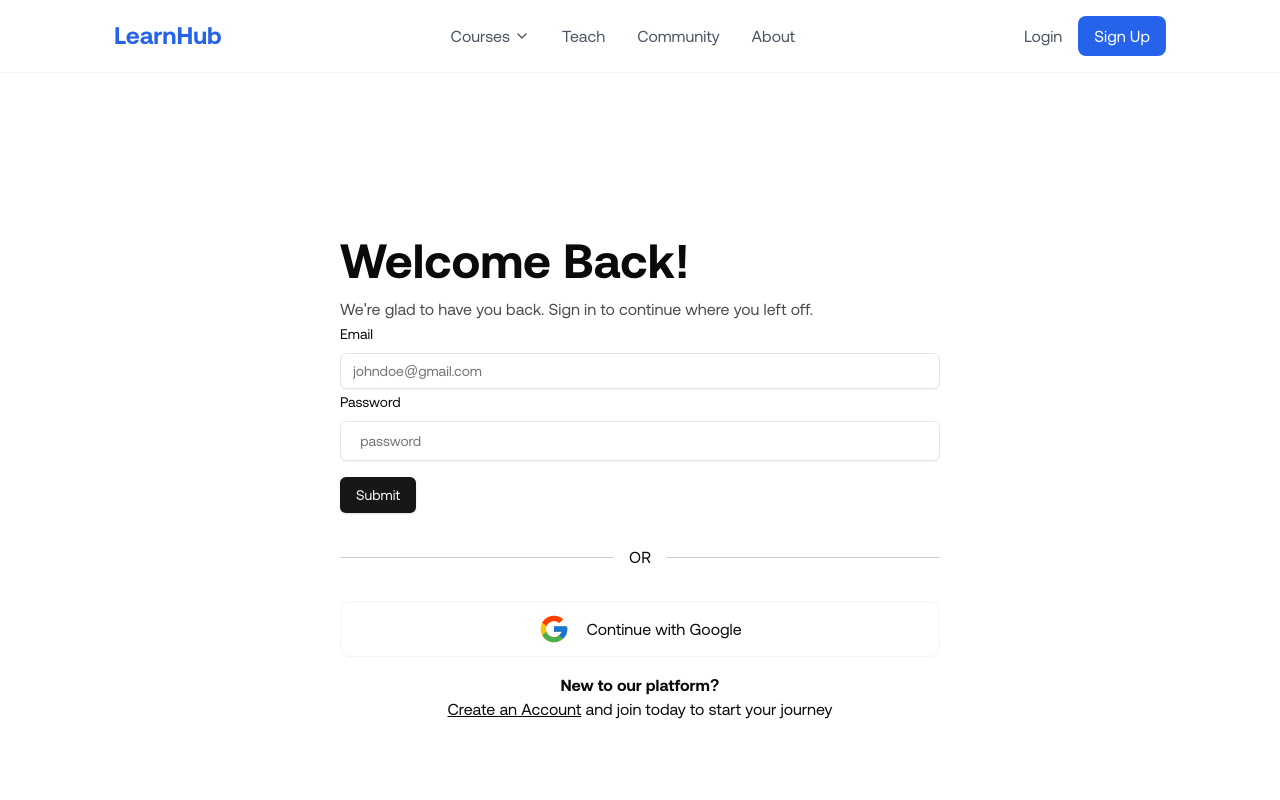
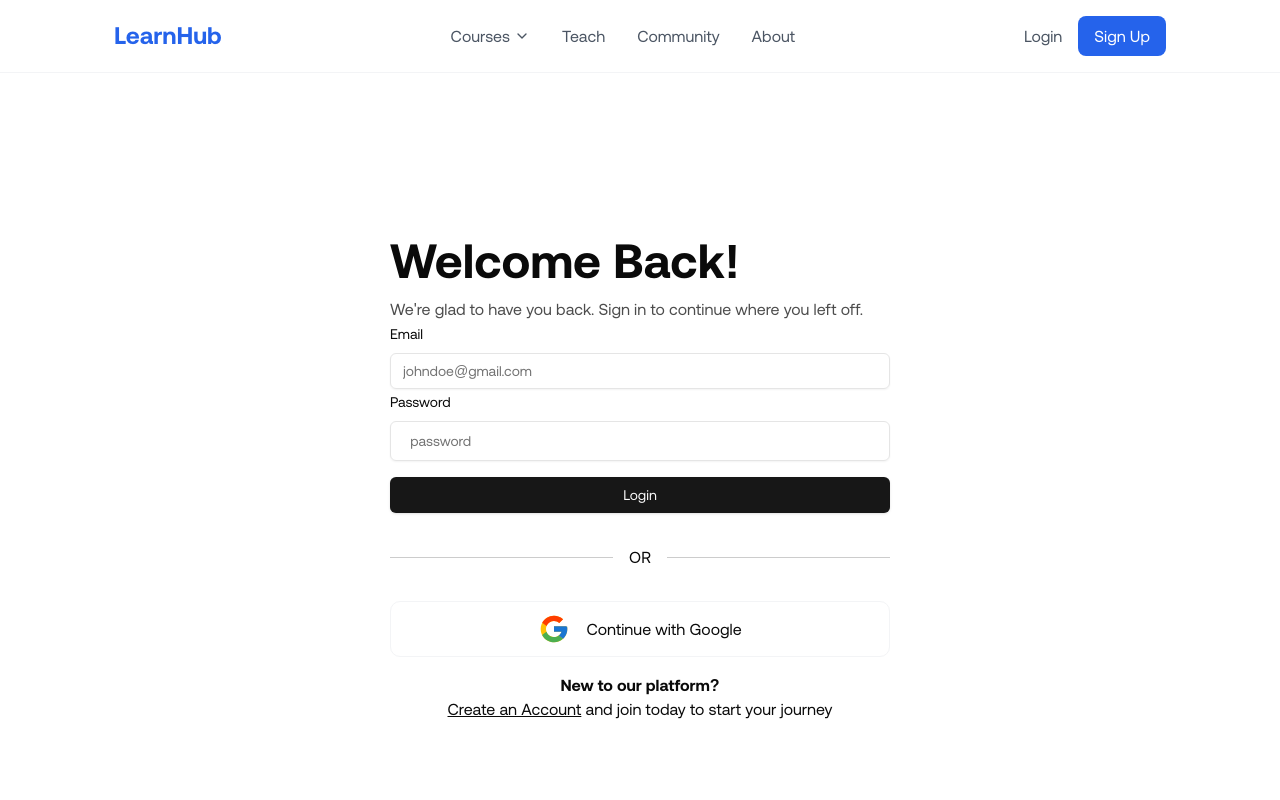
Before and after one commit to JohnnnGreat/Coursite, a Next.js app: page /login in a window 1280 px wide. Shown: the top 800 px of the page. Built offline with nearby package versions, Linux system fonts and the light colour scheme; no server answers.

Commit message:
Add react-toastify for notifications and enhance LoginComponent with loading state and error handling

```diff
--- a/package.json
+++ b/package.json
@@ -44,6 +44,7 @@
       "react-error-boundary": "^4.1.2",
       "react-hook-form": "^7.54.1",
       "react-icons": "^5.4.0",
+      "react-toastify": "^11.0.2",
       "recharts": "^2.15.0",
       "tailwind-merge": "^2.5.5",
       "tailwindcss-animate": "^1.0.7",
--- a/src/app/layout.tsx
+++ b/src/app/layout.tsx
@@ -1,19 +1,26 @@
 import Header from "@/components/SharedUi/Header";
 import GlobalErrorHandler from "./error";
+import { ToastContainer, toast } from "react-toastify";
 import "./globals.css";
+import { getServerSession } from "next-auth";
+import { authOptions } from "@/app/api/auth/[...nextauth]/route";
 
 export const metadata = {
    title: "Skill Gap Assessment Tool",
    description: "A SaaS for identifying skill gaps",
 };
 
-export default function RootLayout({ children }: { children: React.ReactNode }) {
+export default async function RootLayout({ children }: { children: React.ReactNode }) {
+   const session = await getServerSession(authOptions);
+
    return (
       <GlobalErrorHandler>
          <html lang="en">
             <body>
-               <Header />
+               {!session?.user && <Header />}
+
                <div>{children}</div>
+               {!session?.user && (
                   <footer className="bg-gray-900 text-white">
                      <div className="container mx-auto px-6 py-12">
                         <div className="grid grid-cols-1 md:grid-cols-4 gap-8">
@@ -150,6 +157,9 @@ export default function RootLayout({ children }: { children: React.ReactNode })
                         </div>
                      </div>
                   </footer>
+               )}
+
+               <ToastContainer />
             </body>
          </html>
       </GlobalErrorHandler>
--- a/src/components/Auth/LoginComponent.tsx
+++ b/src/components/Auth/LoginComponent.tsx
@@ -19,7 +19,9 @@ import Link from "next/link";
 import userState from "@/actions/userActions";
 import { ISession } from "./RegisterComponent";
 import { useRouter } from "next/navigation";
-import { Angry } from "lucide-react";
+import { useState } from "react";
+import { toast } from "react-toastify";
+import { Loader2 } from "lucide-react";
 
 interface ILoginResponse {
    user: ISession;
@@ -28,6 +30,7 @@ interface ILoginResponse {
    LOGIN COMPONENT
 */
 function LoginPage() {
+   const [isLoading, setIsLoading] = useState(false);
    const login = userState((state) => state?.login);
    const router = useRouter();
    const loginForm = useForm<z.infer<typeof loginSchema>>({
@@ -45,6 +48,7 @@ function LoginPage() {
 
    /* CREDENTIALS HANDLER */
    async function onSubmit(values: z.infer<typeof loginSchema>) {
+      setIsLoading(true);
       const result = await signIn("credentials", {
          redirect: false,
          email: values.email,
@@ -52,7 +56,11 @@ function LoginPage() {
          isSignup: false,
       });
 
-      console.log(result);
+      if (!result?.ok) {
+         toast.error(result?.error);
+      } else {
+         toast.success("Login Successfull");
+      }
 
       const session = await getSession();
       const userInformation = session as any;
@@ -64,10 +72,11 @@ function LoginPage() {
 
       login(userPayload);
       router.push("/dashboard");
+      setIsLoading(false);
    }
    return (
-      <div className="h-screen flex items-center justify-center">
-         <div className="w-[600px]">
+      <div className="h-screen flex items-center justify-center p-4">
+         <div className="w-full md:w-[500px]">
             <h1 className="text-[3rem] font-bold">Welcome Back!</h1>
             <p className="text-[#000]/70">
                We're glad to have you back. Sign in to continue where you left off.
@@ -111,9 +120,17 @@ function LoginPage() {
                   />
                   <Button
                      type="submit"
-                     className="mt-[1rem]"
+                     className="mt-4 w-full"
+                     disabled={isLoading}
                   >
-                     Submit
+                     {isLoading ? (
+                        <div className="flex gap-2 items-center">
+                           <Loader2 className="animate-spin" />
+                           Please wait...
+                        </div>
+                     ) : (
+                        "Login"
+                     )}
                   </Button>
                   <div className="flex gap-[1rem] items-center my-[2rem]">
                      <div className="w-[100%] h-[1px] bg-[#000]/20"></div>
@@ -134,7 +151,7 @@ function LoginPage() {
                <p>
                   <Link
                      className="underline hover:decoration-transparent"
-                     href="/login"
+                     href="/register"
                   >
                      Create an Account
                   </Link>{" "}
--- a/src/lib/mongodb.ts
+++ b/src/lib/mongodb.ts
@@ -1,7 +1,9 @@
 import mongoose from "mongoose";
 
 // MongoDB connection URI
-const MONGO_URI: string = process.env.MONGO_URI || "mongodb://localhost:27017/online-course";
+const MONGO_URI: string =
+   process.env.MONGO_URI ||
+   "mongodb+srv://johnossai20:wJH8hmNOuFDJAUGX@cluster0.becdu.mongodb.net/?retryWrites=true&w=majority&appName=Cluster0";
 
 /**
  * Connect to MongoDB
```
Also changed, not shown: 1 other file (tests, documents, lock files or other folders). Lines whose indentation alone changed are shown as unchanged.
